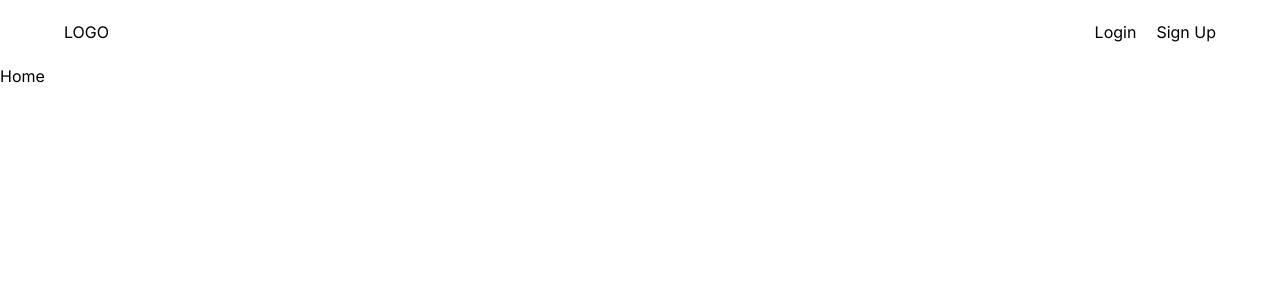
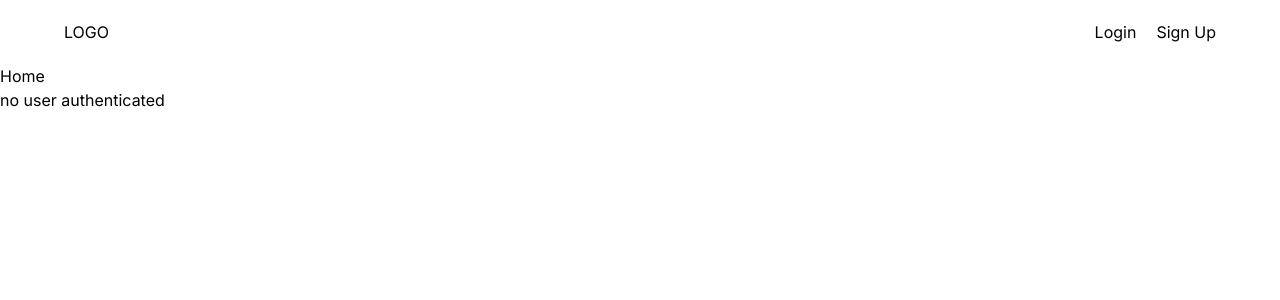
Before and after one commit to cherryontech/Uncloud, a Next.js app: page / in a window 1280 px wide. Shown: the top 300 px of the page. Built offline with nearby package versions, Linux system fonts and the light colour scheme; no server answers.

Commit message:
adding user context for logged in user

```diff
--- /dev/null
+++ b/app/auth/useAuth.jsx
@@ -0,0 +1,9 @@
+import React, { useContext } from 'react';
+import { UserContext } from '../context/user';
+
+export const useAuth = () => {
+	const { user } = useContext(UserContext);
+	console.log(user, UserContext);
+
+	return { user };
+};
--- /dev/null
+++ b/app/context/UserProvider.jsx
@@ -0,0 +1,25 @@
+'use client';
+import { useEffect, useState, createContext } from 'react';
+import { onAuthStateChanged } from 'firebase/auth';
+import { UserContext } from '../context/user';
+import { auth } from '@/app/firebase';
+
+export function UserProvider({ children }) {
+	const [user, setUser] = useState(null);
+
+	useEffect(() => {
+		const listen = onAuthStateChanged(auth, (fireBaseUser) => {
+			if (fireBaseUser) {
+				setUser(fireBaseUser);
+			} else {
+				setUser(null);
+			}
+		});
+	}, []);
+
+	return (
+		<UserContext.Provider value={{ user, setUser }}>
+			{children}
+		</UserContext.Provider>
+	);
+}
--- /dev/null
+++ b/app/context/user.js
@@ -0,0 +1,7 @@
+'use client';
+import { createContext } from 'react';
+
+export const UserContext = createContext({
+	user: undefined,
+	setUser: () => {},
+});
--- a/app/layout.tsx
+++ b/app/layout.tsx
@@ -4,7 +4,7 @@ import './globals.css';
 import Navbar from '@/components/shared/navbar';
 
 const inter = Inter({ subsets: ['latin'] });
-
+import { UserProvider } from './context/UserProvider';
 export const metadata: Metadata = {
 	title: 'Create Next App',
 	description: 'Generated by create next app',
@@ -18,8 +18,10 @@ export default function RootLayout({
 	return (
 		<html lang='en'>
 			<body className={inter.className}>
-				<Navbar />
-				{children}
+				<UserProvider>
+					<Navbar />
+					{children}
+				</UserProvider>
 			</body>
 		</html>
 	);
--- /dev/null
+++ b/app/page.js
@@ -0,0 +1,20 @@
+'use client';
+import Image from 'next/image';
+import React, { useEffect, useState } from 'react';
+import { useAuth } from './auth/useAuth';
+import { UserProvider } from './context/UserProvider';
+export default function Home() {
+	const { user } = useAuth();
+	return (
+		<UserProvider>
+			<div>
+				Home
+				{!!user ? (
+					<div>Hi, {user.displayName}</div>
+				) : (
+					<div>no user authenticated</div>
+				)}
+			</div>
+		</UserProvider>
+	);
+}
--- a/app/page.tsx
+++ /dev/null
@@ -1,9 +0,0 @@
-import Image from 'next/image';
-
-export default function Home() {
-	return (
-		<div>
-			Home
-		</div>
-	);
-}
--- a/components/shared/navbar.tsx
+++ b/components/shared/navbar.tsx
@@ -1,18 +1,28 @@
-import Link from 'next/link'
-import React from 'react'
-
-type Props = {}
+'use client';
+import Link from 'next/link';
+import React from 'react';
+import { useAuth } from '@/app/auth/useAuth';
+type Props = {};
 
 const Navbar = (props: Props) => {
-  return (
+	const { user } = useAuth();
+	return (
 		<div className='flex w-full items-center justify-between px-16 py-5'>
 			<p>LOGO</p>
 			<div className='flex items-center justify-center gap-5'>
-				<Link href={'/auth/login'}>Login</Link>
-				<Link href={'/auth/signUp'}>Sign Up</Link>
+				<>
+					{user ? (
+						<div>Logout</div>
+					) : (
+						<>
+							<Link href={'/auth/login'}>Login</Link>
+							<Link href={'/auth/signUp'}>Sign Up</Link>{' '}
+						</>
+					)}
+				</>
 			</div>
 		</div>
 	);
-}
+};
 
-export default Navbar
+export default Navbar;
```
